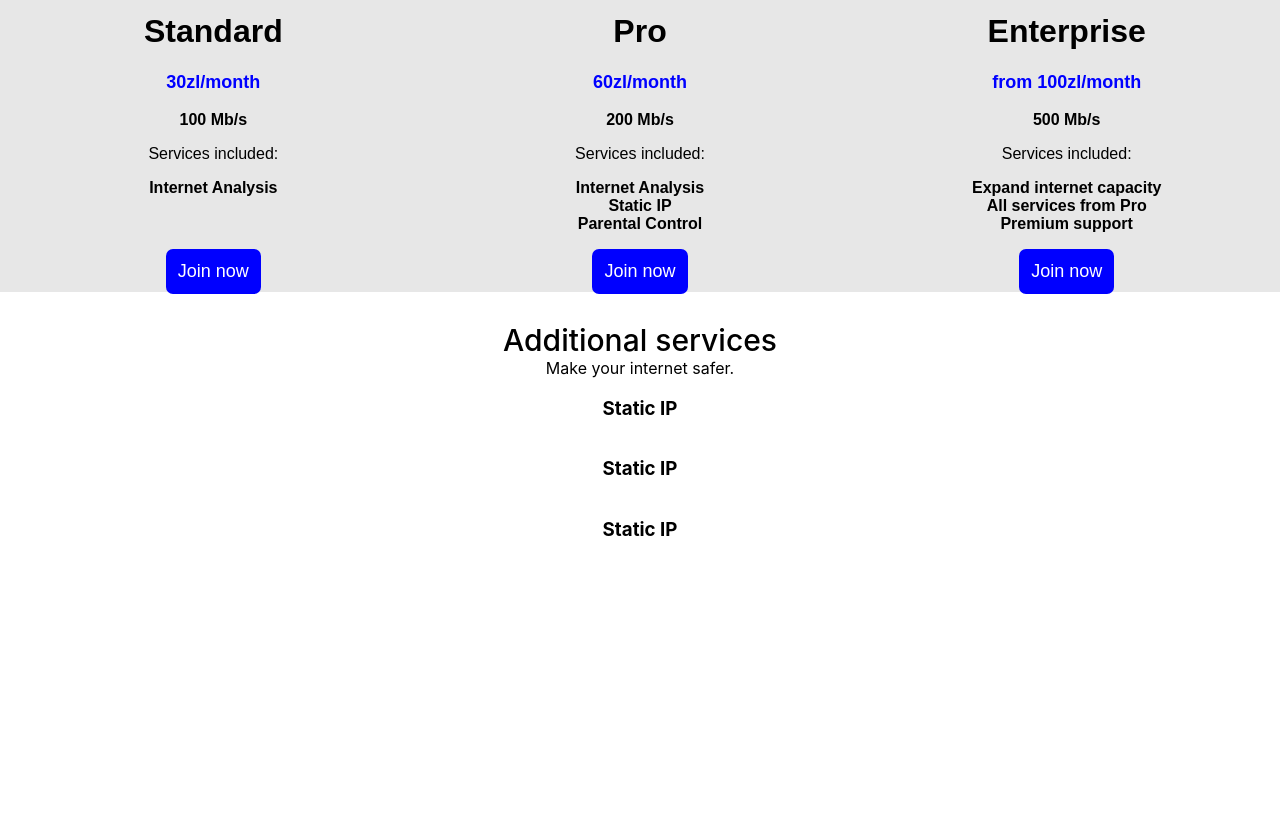
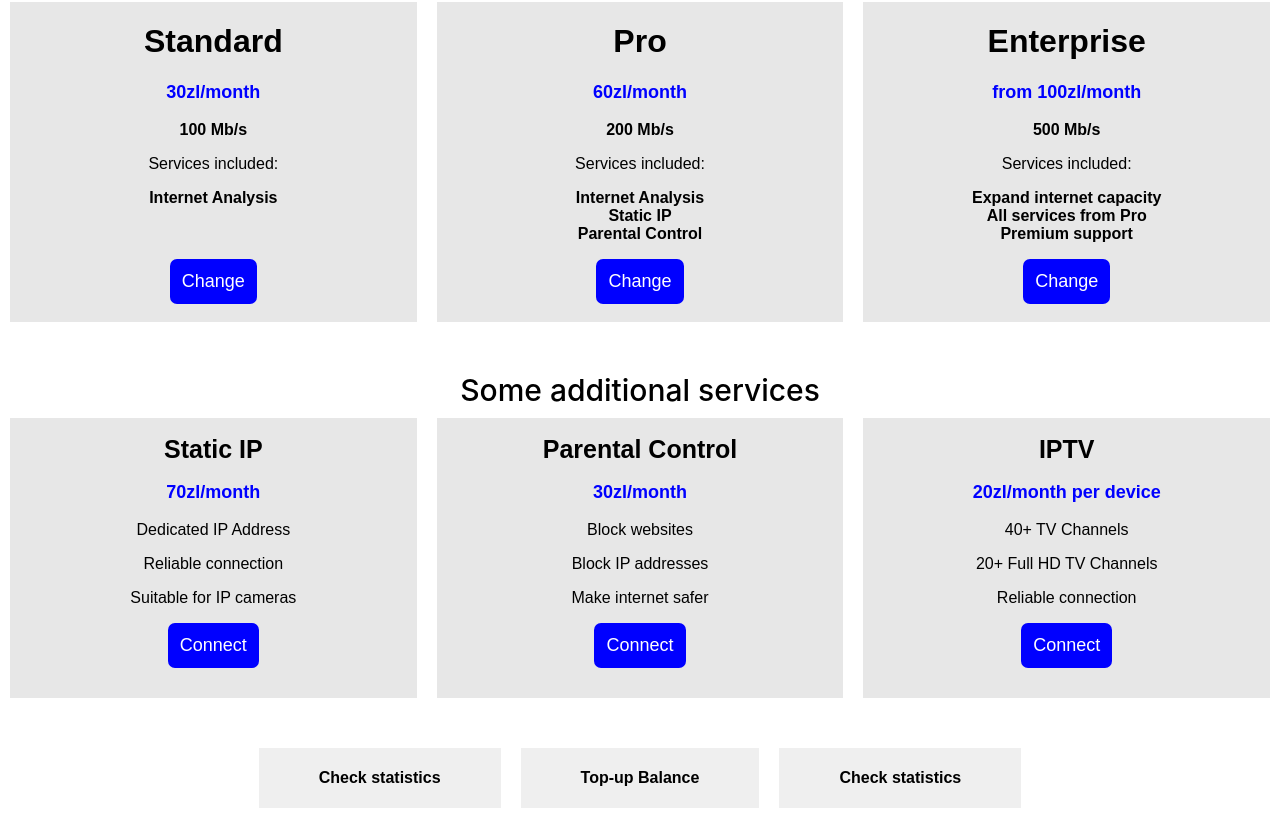
Before and after one commit to vlydik/diploma, a React (Create React App) app: page /profile in a window 1280 px wide. Shown: the part 253-1081 px from the top of the page. Before the commit the page ends 812 px from the top, so only its background shows below. Built offline with nearby package versions, Linux system fonts and the light colour scheme; sample sign-in values are in the browser's storage.

Commit message:
Added some things

```diff
--- a/src/App.js
+++ b/src/App.js
@@ -8,6 +8,7 @@ import AuthContext from './components/store/AuthContext';
 
 import Layout from './components/UI/Helpers/Layout/Layout';
 import Profile from './components/UI/UserProfile/Profile/Profile';
+import Statistics from './components/UI/UserProfile/Statistics/Statistics';
 
 
 function App() {
@@ -28,6 +29,10 @@ function App() {
               {!authCtx.isLogged && <Redirect to='/login'/>}
               {authCtx.isLogged && <UserPage/>}
           </Route>
+          <Route path='/profile/statistics'>
+            {!authCtx.isLogged && <Redirect to='/login'/>}
+            {authCtx.isLogged && <Statistics/>}
+          </Route>
 
           <Route path='*'>
             <Redirect to='/' />
--- /dev/null
+++ b/src/components/UI/UserProfile/Controls/Controls.js
@@ -0,0 +1,28 @@
+
+import { useHistory } from 'react-router-dom';
+import classes from './Controls.module.css';
+
+const Controls = () => {
+    const history = useHistory();
+    return(
+        <div className={classes.container}>
+            <div className={classes.wrapper}>
+                <button className={classes.button} onClick={
+                    ()=>{
+                        history.push('/profile/statistics');
+                    }
+                }>
+                    Check statistics
+                </button>
+                <button className={classes.button}>
+                    Top-up Balance
+                </button>
+                <button className={classes.button}>
+                    Check statistics
+                </button>
+            </div>
+        </div>
+    )
+}
+
+export default Controls;
--- /dev/null
+++ b/src/components/UI/UserProfile/Controls/Controls.module.css
@@ -0,0 +1,32 @@
+.container{
+    width: 100%;
+    padding: 0;
+    background: white;
+    padding-top:40px;
+}
+.wrapper{
+    padding: 0 10px;
+    position: relative;
+    z-index: 1;
+    position: relative;
+    display: flex;
+    justify-content: center;
+}
+.button{
+    color: #000000;
+    border: 3px solid #000000;
+    margin: 0 10px;
+    margin-bottom: 20px;
+    display: inline-block;
+    height: 60px;
+    border: 0 none;
+    font-size: 16px;
+    padding-left: 60px;
+    padding-right: 60px;
+    text-align: center;
+    white-space: nowrap;
+    vertical-align: middle;
+    font-weight: bold;
+    background-image: none;
+    cursor: pointer;
+}
--- a/src/components/UI/UserProfile/Profile/Profile.js
+++ b/src/components/UI/UserProfile/Profile/Profile.js
@@ -3,6 +3,7 @@ import Layout from "../../Helpers/Layout/Layout";
 import Balance from "../Balance/Balance";
 import Tariffs from "../Tariffs/Tariffs";
 import Services from "../Services/Services";
+import Controls from "../Controls/Controls";
 
 const Profile = () => {
     return (
@@ -10,6 +11,7 @@ const Profile = () => {
         <Balance/>
         <Tariffs/>
         <Services/>
+        <Controls/>
     </Fragment>
     );
 }
--- a/src/components/UI/UserProfile/Services/Services.js
+++ b/src/components/UI/UserProfile/Services/Services.js
@@ -1,44 +1,46 @@
 import classes from './Services.module.css';
+
 
 
 const Services = () => {
     return(
-        <div className={classes.container}>
-            <div className={classes.services}>
-                <h3>
-                    Additional services
-                </h3>
-                <a>
-                    Make your internet safer.
-                </a>
+        <div>
+        <section className={classes.services}>
+            <h1>Some additional services</h1>
+        </section>
+        <div className={classes.product__cards}>
+            <div className={classes.card}>
+                <h1>Static IP</h1>
+                <p className={classes.price}>70zl/month</p>
+                <p>Dedicated IP Address</p>
+                <p>Reliable connection</p>
+                <p>Suitable for IP cameras</p>
+                <p><button onClick={()=>{
+                    //TODO send connection request to administrator with userID and service that user would like to connect
+                }}>Connect</button></p>
             </div>
-            <div className={classes.product__container}>
-                <div className={classes.product__card}>
-                    <div className={classes.product__card__wrapper}>
-                        <h3>Static IP</h3>
-                        <div className={classes.product__card__content}>
-
-                        </div>
-                    </div>
-                </div>
-                <div className={classes.product__card}>
-                    <div className={classes.product__card__wrapper}>
-                        <h3>Static IP</h3>
-                        <div className={classes.product__card__content}>
-
-                        </div>
-                    </div>
-                </div>
-                <div className={classes.product__card}>
-                    <div className={classes.product__card__wrapper}>
-                        <h3>Static IP</h3>
-                        <div className={classes.product__card__content}>
-
-                        </div>
-                    </div>
-                </div>
+            <div className={classes.card}>
+                <h1>Parental Control</h1>
+                <p className={classes.price}>30zl/month</p>
+                <p>Block websites</p>
+                <p>Block IP addresses</p>
+                <p>Make internet safer</p>
+                <p><button onClick={()=>{
+                    //TODO send connection request to administrator with userID and service that user would like to connect
+                }}>Connect</button></p>
+            </div>
+            <div className={classes.card}>
+                <h1>IPTV</h1>
+                <p className={classes.price}>20zl/month per device</p>
+                <p>40+ TV Channels</p>
+                <p>20+ Full HD TV Channels</p>
+                <p>Reliable connection</p>
+                <p><button onClick={()=>{
+                    //TODO send connection request to administrator with userID and service that user would like to connect
+                }}>Connect</button></p>
             </div>
         </div>
+    </div>
     )
 
 }
--- a/src/components/UI/UserProfile/Services/Services.module.css
+++ b/src/components/UI/UserProfile/Services/Services.module.css
@@ -1,43 +1,55 @@
-.container{
-    background: white;
-    padding-top: 20px;
+.services{
+    background-color: white;
+    padding-top: 40px;
     text-align: center;
-}
-.services h3{
+  }
+  .services h1{
     font-size: 30px;
     font-weight: 500;
     margin:0;
-    text-align:center;
-}
-.services a{
-    margin-top: 10px;
+  }
+
+
+  .card {
     text-align: center;
-}
-.product__container{
-    background-color: white;
-    margin-left: auto;
-    margin-right: auto;
-    padding: 0;
+    font-family: arial;
+    background: rgb(231, 231, 231);
+    height: 280px;
+    flex: 1 1 150px;
+    margin: 10px 10px 10px;
+  }
+  .card h1{
+      font-size:25px;
+      font-weight:600;
+  }
+
+  .price {
+    color: blue;
+    font-size: 18px;
+    font-weight: bold;
+  }
+
+  .card button {
+    border: none;
+    outline: 0;
+    padding: 12px;
+    color: white;
+    background-color: blue;
+    text-align: center;
+    cursor: pointer;
+    width: fit-content;
+    border-radius: 7px;
+    font-size: 18px;
+  }
+
+  .card button:hover {
+    opacity: 0.7;
+  }
+  .product__cards{
+    display: flex;
+    flex-wrap:wrap;
     width: 100%;
-    display: table;
-}
-.product__card{
-    background-color: white;
-    display: block;
-    float: left;
-    margin-left: 20px;
-    margin-right: 20px;
-    width: 100%;
-    margin: 0;
-    padding: 0;
-    border: 0;
-}
-.product__card__wrapper{
-    border-radius: 3px;
-    border-radius: 3px;
-    overflow: hidden;
-    margin: 0;
-    padding: 0;
-    border: 0;
-    display: block;
-}
+    background: white;
+    border-spacing:50px;
+
+  }
--- /dev/null
+++ b/src/components/UI/UserProfile/Statistics/Statistics.js
@@ -0,0 +1,11 @@
+
+
+const Statistics = () => {
+    return(
+        <div>
+            <button>click</button>
+        </div>
+    )
+}
+
+export default Statistics;
--- a/src/components/UI/UserProfile/Tariffs/Tariffs.js
+++ b/src/components/UI/UserProfile/Tariffs/Tariffs.js
@@ -3,7 +3,6 @@ import React from "react";
 import classes from "./Tariffs.module.css"
 
 const Tariffs = () => {
-console.log("Rendering...");
 return (
     <div>
         <section className={classes.plans} href="#plans" id="plans">
@@ -17,7 +16,9 @@ return (
                 <p>Services included:</p>
                 <b>Internet Analysis</b>
                 <br/><br/><br/>
-                <p><button>Join now</button></p>
+                <p><button onClick={()=>{
+                    //TODO send connection request to administrator with userID and service that user would like to connect
+                }}>Change</button></p>
             </div>
             <div className={classes.card}>
                 <h1>Pro</h1>
@@ -29,7 +30,9 @@ return (
                 <b>Static IP</b>
                 <br/>
                 <b>Parental Control</b>
-                <p><button>Join now</button></p>
+                <p><button onClick={()=>{
+                    //TODO send connection request to administrator with userID and service that user would like to connect
+                }}>Change</button></p>
             </div>
             <div className={classes.card}>
                 <h1>Enterprise</h1>
@@ -39,7 +42,9 @@ return (
                 <b>Expand internet capacity</b><br/>
                 <b>All services from Pro</b><br/>
                 <b>Premium support</b><br/>
-                <p><button>Join now</button></p>
+                <p><button onClick={()=>{
+                    //TODO send connection request to administrator with userID and service that user would like to connect
+                }}>Change</button></p>
             </div>
         </div>
     </div>
--- a/src/components/UI/UserProfile/Tariffs/Tariffs.module.css
+++ b/src/components/UI/UserProfile/Tariffs/Tariffs.module.css
@@ -14,9 +14,9 @@
     text-align: center;
     font-family: arial;
     background: rgb(231, 231, 231);
-    height: 300px;
+    height: 320px;
     flex: 1 1 150px;
-    margin-bottom:10px;
+    margin: 10px 10px 10px;
   }
 
   .price {
```
Also changed, not shown: src/components/pages/UserPage.js (+6 -1 lines), src/components/store/UserContext.js (added).
